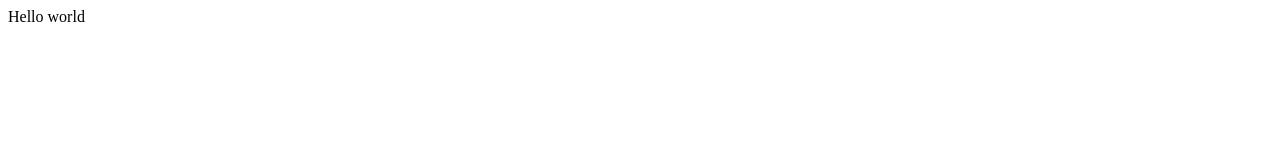
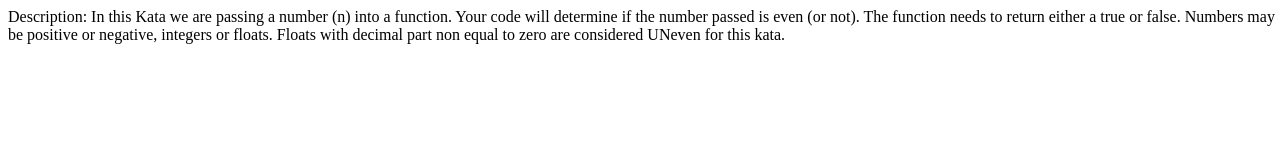
Before and after one commit to AfroGit/8-kyu-Is-it-even-, a plain HTML site: page index.html in a window 1280 px wide. Drawn offline with Linux system fonts and the light colour scheme.

Commit message:
Added a Description.

```diff
--- a/index.html
+++ b/index.html
@@ -9,7 +9,18 @@
 </head>
 
 <body>
-  Hello world
+  Description:
+
+In this Kata we are passing a number (n) into a function.
+
+Your code will determine if the number passed is even (or not).
+
+The function needs to return either a true or false.
+
+Numbers may be positive or negative, integers or floats.
+
+Floats with decimal part non equal to zero are considered UNeven for this kata.
+
   <script src="script.js"></script>
 
  <!--
```
